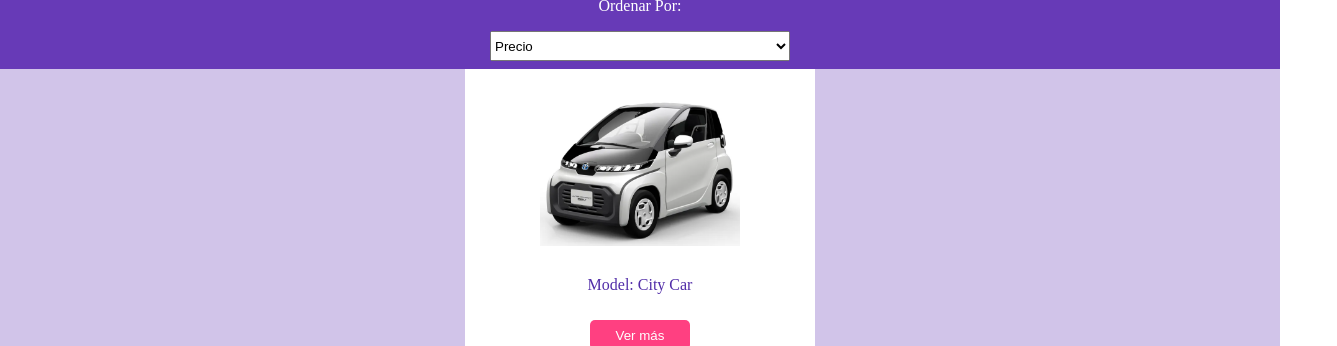
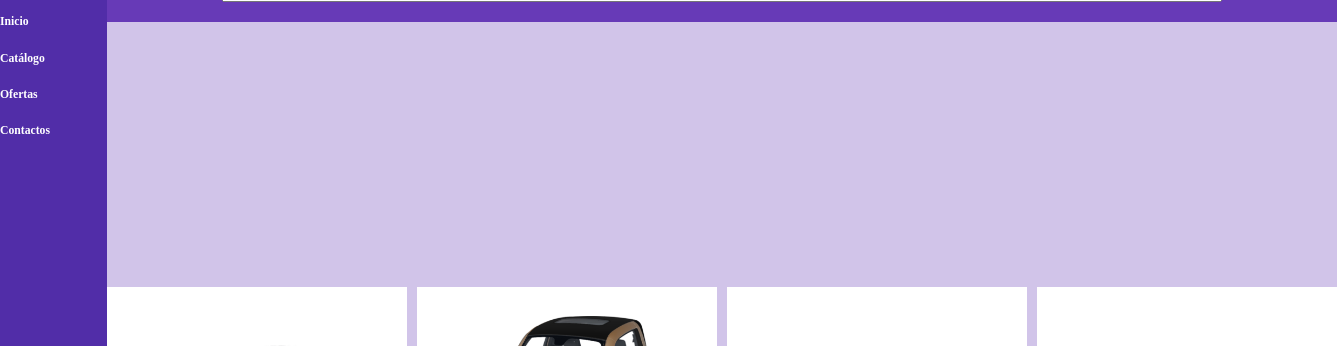
Before and after one commit to Klauditha/desafio_mediaqueries, a plain HTML site: page index.html in a window 1280 px wide. Shown: the part 78-424 px from the top of the page, 1337 px wide, since content can reach past the window. Drawn offline with Linux system fonts and the light colour scheme.

Commit message:
WIP: Cambios a version desktop

```diff
--- a/assets/css/style.css
+++ b/assets/css/style.css
@@ -22,6 +22,10 @@ body {
 .header {
   background-color: #512da8;
   grid-area: header;
+
+}
+
+.header_logo_icono{
   display: flex;
   justify-content: space-between;
 }
@@ -29,13 +33,24 @@ body {
   display: flex;
   align-items: flex-start;
 }
+
 .header_logo span {
   font-size: 40px;
   padding-right: 5px;
 }
-.header_menu {
+
+.header_menu_icono {
   font-size: 50px;
 }
+
+.header_menu {
+  display: none;
+}
+
+.header_menu_text{
+  display: none;
+}
+
 .aside {
   grid-area: aside;
   background-color: #673ab7;
@@ -160,3 +175,65 @@ body {
     height: 200px;
     border: 2px solid black;
   }
+
+  /*MODO TABLET - OPCIONAL*/
+  /*
+  @media screen (min-width:576px , max-width: 992px) {
+
+  }
+  */
+
+  /*MODO ESCRITORIO*/
+  @media screen and (min-width:576px) {
+    .container {
+      display: grid;
+      grid-template-areas:
+        'header aside'
+        'header main'
+        'footer main';
+      grid-template-columns: 1fr 6fr;
+      grid-template-rows: 0.5fr 9fr 0.5fr;
+    }
+
+    #car02 , #car03, #car04, #car05, #car06, #car07, #car08{
+      display: flex;
+    }
+
+    #icon_burger{
+      display: none;
+    }
+    .aside {
+      height: 100px;
+    }
+
+    .aside_orderby select {
+      height: 30px;
+      width: 1000px;
+    }
+
+    .header_menu{
+      display: flex;
+      flex-direction: column;
+    }
+    .header_menu_text{
+      display: grid;
+      font-size: 10px;
+    }
+
+    .main {
+      display: grid;
+      grid-template-columns: repeat(4, 1fr);
+      align-content: center;
+      align-items: stretch;
+    }
+
+    .car {
+      width: 300px;
+      height: 350px;
+
+    }
+
+    .pagination_section{
+      display:none;
+    }
+  }
--- a/index.html
+++ b/index.html
@@ -16,18 +16,38 @@
 <body>
     <div class="container">
         <div class="header">
-            <div class="header_logo">
-                <span class="mdi mdi-car-back"></span>
-                <h3>Electric Cars</h3>
+            <div class="header_logo_icono">
+                <div class="header_logo">
+                    <span class="mdi mdi-car-back"></span>
+                    <h3>Electric Cars</h3>
+                </div>
+                <div class="header_menu_icono">
+                    <span id="icon_burger" class="mdi mdi-menu"></span>
+
+                </div>
             </div>
-            <div class="header_menu"><span class="mdi mdi-menu"></span></div>
+            <div class="header_menu">
+                <div class="header_menu_text">
+                    <h3>Inicio</h3>
+                </div>
+                <div class="header_menu_text">
+                    <h3>Catálogo</h3>
+                </div>
+                <div class="header_menu_text">
+                    <h3>Ofertas</h3>
+                </div>
+                <div class="header_menu_text">
+                    <h3>Contactos</h3>
+                </div>
+            </div>
         </div>
+
         <div class="aside">
             <div class="aside_texto">
                 <p>Ordenar Por:</p>
             </div>
             <div class="aside_orderby">
-                <select name="orderby">
+                <select id="orderby">
                     <option value="price">Precio</option>
                     <option value="size">Tamaño</option>
                     <option value="color">Color</option>
```
